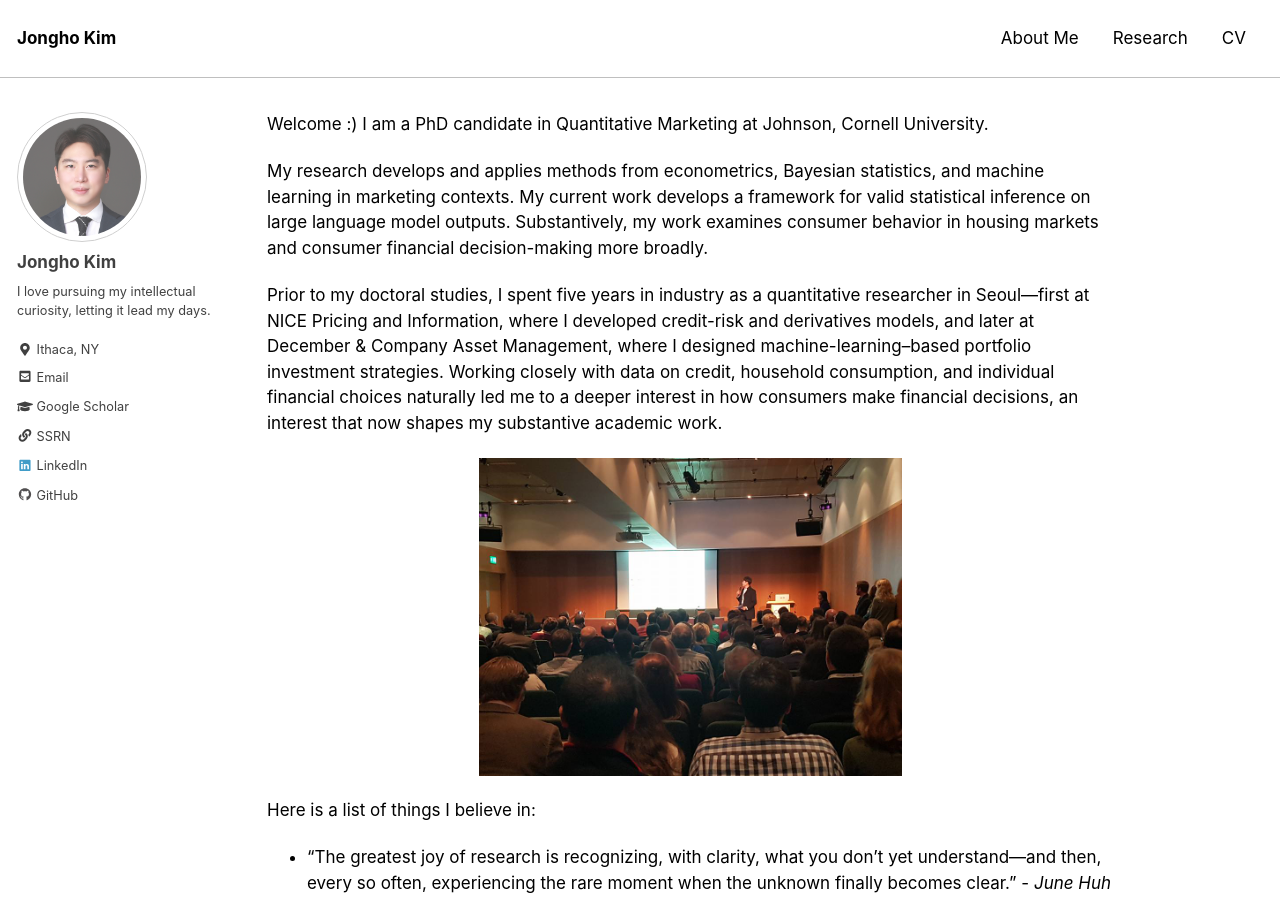
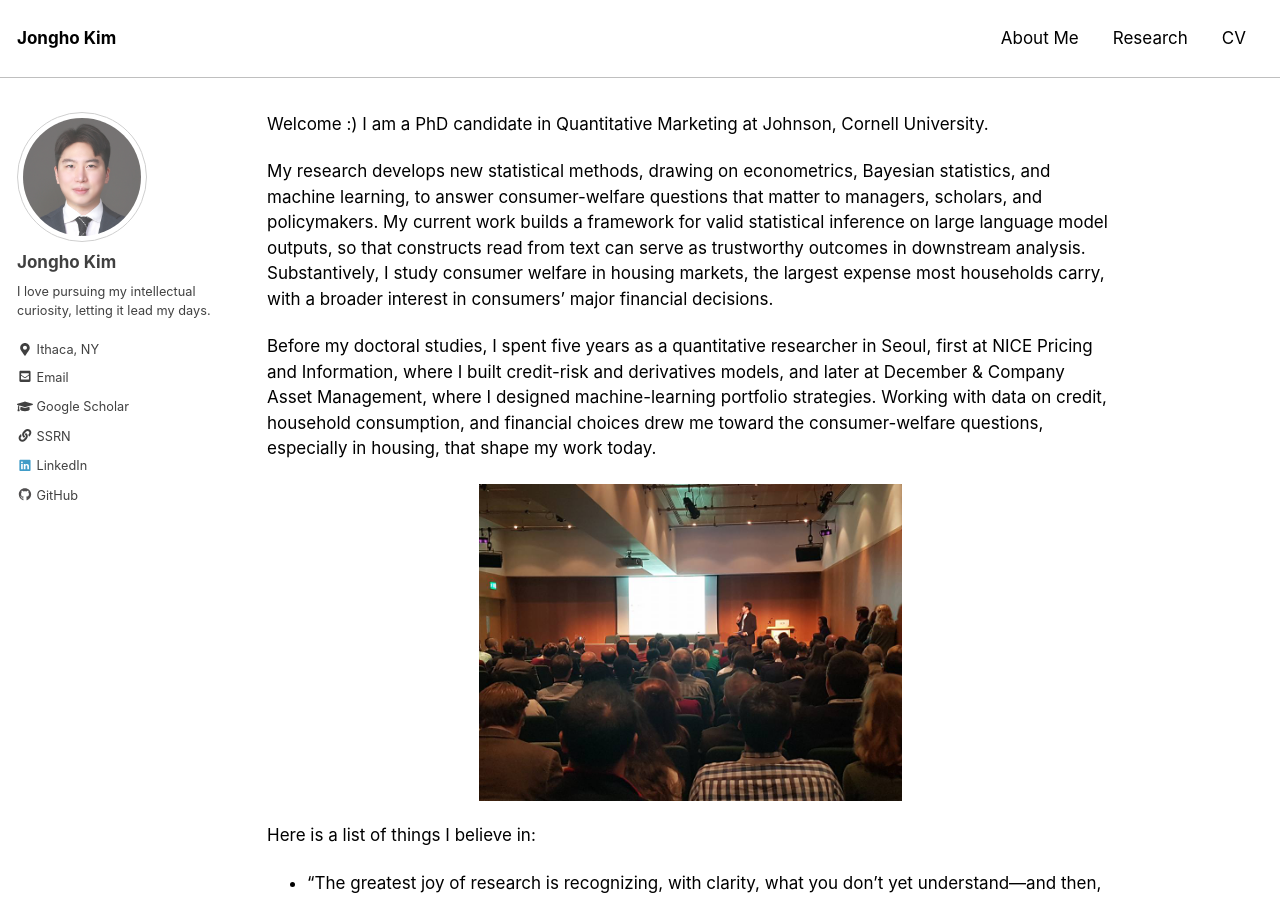
Before and after one commit to jonghkim/jonghkim.github.io, a Jekyll site: the page built from index.md, in a window 1280 px wide and 900 px high. Built offline with Jekyll 4.4.1, drawn with Linux system fonts in a browser that asks for light colours.

Commit message:
update front

```diff
--- a/index.md
+++ b/index.md
@@ -4,9 +4,9 @@ author_profile: true
 ---
 Welcome :) I am a PhD candidate in Quantitative Marketing at Johnson, Cornell University.
 
-My research develops and applies methods from econometrics, Bayesian statistics, and machine learning in marketing contexts. My current work develops a framework for valid statistical inference on large language model outputs. Substantively, my work examines consumer behavior in housing markets and consumer financial decision-making more broadly.
+My research develops new statistical methods, drawing on econometrics, Bayesian statistics, and machine learning, to answer consumer-welfare questions that matter to managers, scholars, and policymakers. My current work builds a framework for valid statistical inference on large language model outputs, so that constructs read from text can serve as trustworthy outcomes in downstream analysis. Substantively, I study consumer welfare in housing markets, the largest expense most households carry, with a broader interest in consumers' major financial decisions.
 
-Prior to my doctoral studies, I spent five years in industry as a quantitative researcher in Seoul—first at NICE Pricing and Information, where I developed credit-risk and derivatives models, and later at December & Company Asset Management, where I designed machine-learning–based portfolio investment strategies. Working closely with data on credit, household consumption, and individual financial choices naturally led me to a deeper interest in how consumers make financial decisions, an interest that now shapes my substantive academic work.
+Before my doctoral studies, I spent five years as a quantitative researcher in Seoul, first at NICE Pricing and Information, where I built credit-risk and derivatives models, and later at December & Company Asset Management, where I designed machine-learning portfolio strategies. Working with data on credit, household consumption, and financial choices drew me toward the consumer-welfare questions, especially in housing, that shape my work today.
 
 <!-- I am currently building Python and R packages for LLM-based inference. I have previously built [Job Automation Index](https://www.jobautomationindex.com/). -->
 
```
